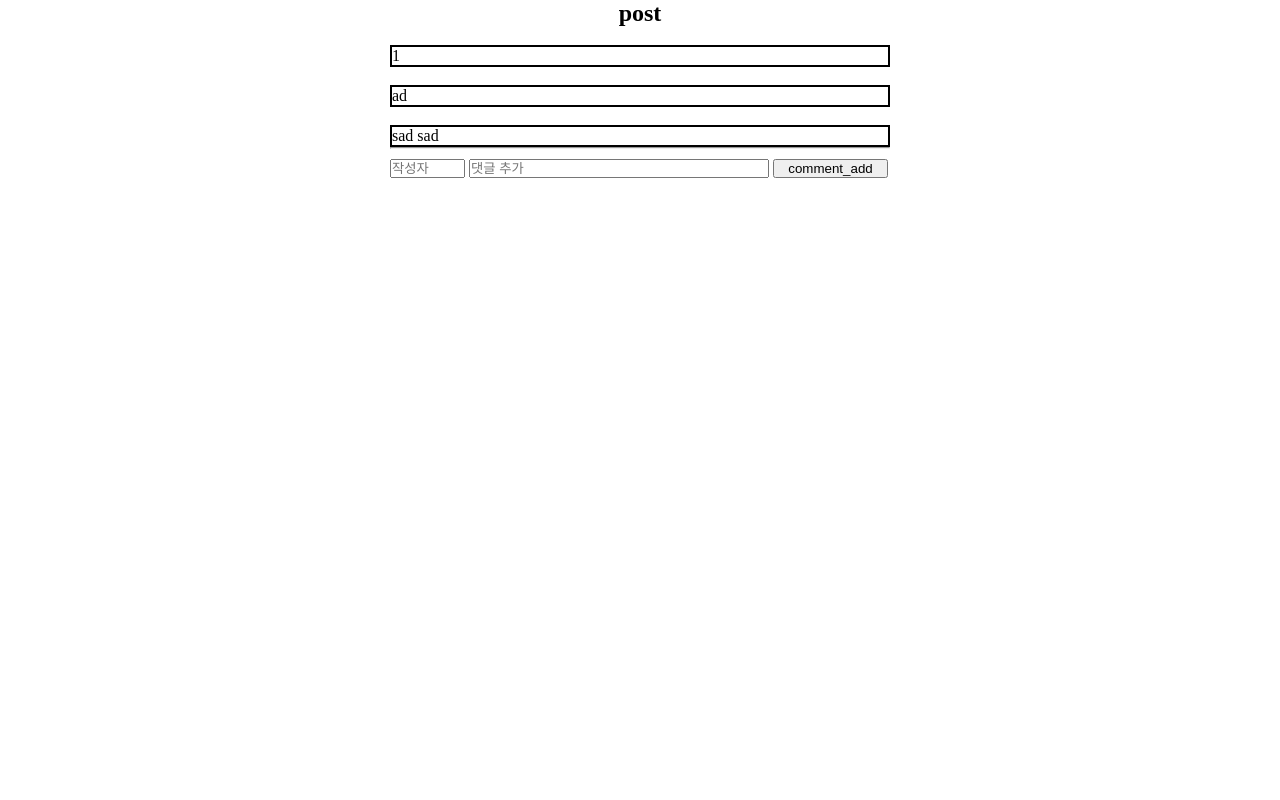
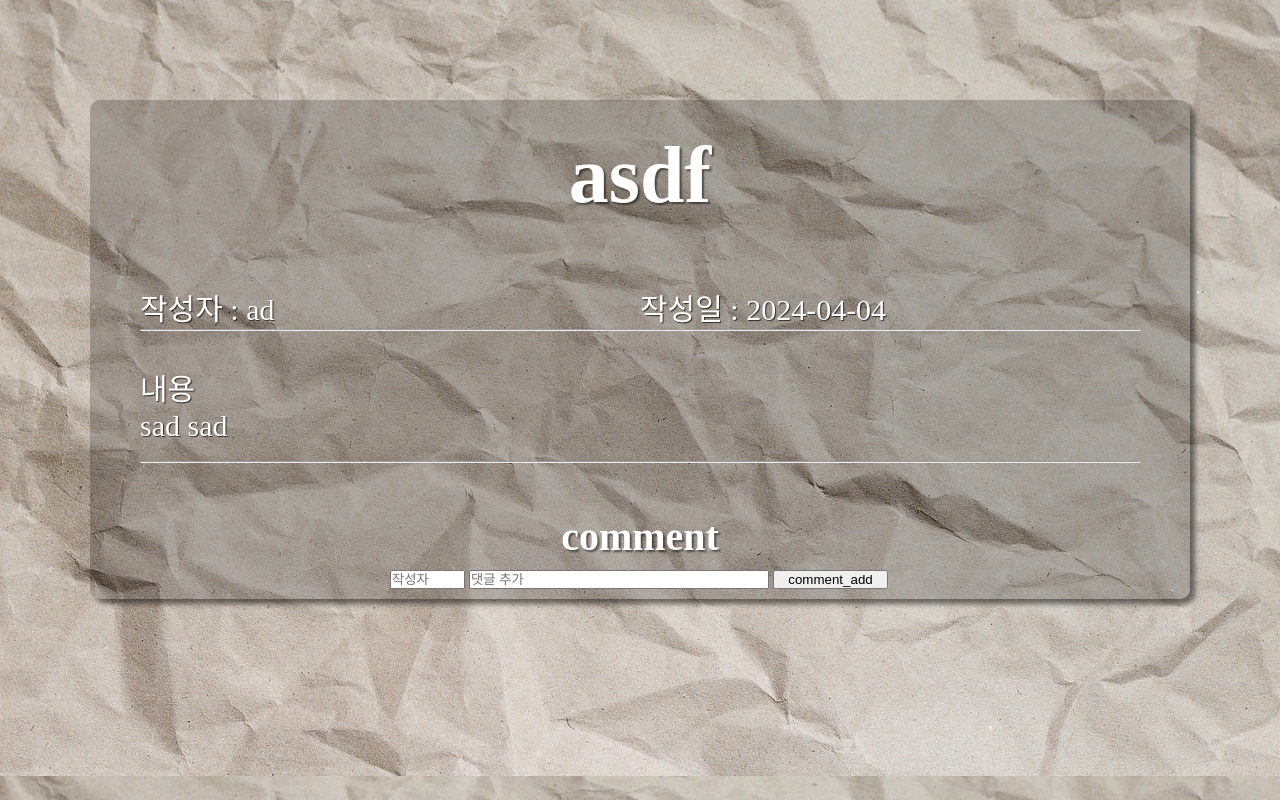
Before and after one commit to Jingood/adsad, a Flask app: page /comment_add/1 in a window 1280 px wide. Run offline with Flask 3, Linux system fonts and the light colour scheme; some web fonts are replaced.

Commit message:
post.html

```diff
--- a/templates/post.html
+++ b/templates/post.html
@@ -7,20 +7,60 @@
 	<meta name="viewport" content="width=device-width, initial-scale=1.0">
 	<title>post</title>
 	<style>
+		@font-face {
+            font-family: 'InkLipquid';
+            src: url('https://cdn.jsdelivr.net/gh/projectnoonnu/noonfonts_one@1.0/InkLipquid.woff') format('woff');
+            font-weight: normal;
+            font-style: normal;
+        }
+
+		body {
+            margin: 0;
+			padding: 0;
+			display: flex;
+			justify-content: center;
+			align-items: center;
+			flex-direction: column;
+			/* 화면 전체 높이에 Navbar를 중앙으로 정렬합니다. */
+			background-image: url("/static/paper-3155438_1280.jpg");
+			/* 이미지 경로는 실제 이미지 파일의 경로로 변경해야 합니다. */
+			background-size: cover;
+			/* 배경 이미지를 커버하도록 설정합니다. */
+			background-position: center;
+			/* 배경 이미지를 가운데로 정렬합니다. */
+        }
+
 		* {
 			margin: 0;
 			padding: 0;
 			box-sizing: border-box;
 		}
 
-		main h2 {
-			margin-top: 50px;
+		.main h2 {
+			margin: 30px 0;
+            font-size: 80px;
+            color: white;
+            text-shadow: 2px 2px 2px rgba(0, 0, 0, 0.5);
+            text-decoration: none;
 		}
 
-		.main {
+		.main h3{
+			margin-top: 50px;
+            font-size: 40px;
+            color: white;
+            text-shadow: 2px 2px 2px rgba(0, 0, 0, 0.5);
+			text-align: center;
+		}
+
+		.main{
+			margin: 100px;
 			display: flex;
 			flex-direction: column;
 			align-items: center;
+			background-color: rgba(0, 0, 0, 0.2);
+			border-radius: 10px;
+			box-shadow: 5px 5px 5px rgba(0, 0, 0, 0.5);
+			width: 1100px;
 		}
 
 		/* 작성자, 제목, 내용 디자인 부분 */
@@ -30,36 +70,59 @@
 		}
 
 		.post_data {
-			width: 500px;
+			width: 1000px;
+			font-family: 'InkLipquid';
+            font-size: 30px;
+            font: bold;
+            color: white;
+            text-shadow: 1px 1px 1px rgba(0, 0, 0, 0.7);
 		}
 
 		.post_data p {
 			width: 100%;
-			box-sizing: border-box;
-			border-width: 2px;
-			border-style: solid;
-			border-color: #000;
 		}
 
 		.post_1 {
 			height: 500px;
 		}
 
+		/* 댓글 부분  */
 		.comment,
+		li,
+		h3,
 		.comment_add,
 		.comment_search {
 			width: 500px;
-			margin: 10px 0;
+			margin: 10px auto ;
+		}
+		ul{
+			list-style: none;
 		}
 
+
+		.comment {
+			display: flex;
+			font-size: 15px;
+            color: white;
+            text-shadow: 2px 2px 2px rgba(0, 0, 0, 0.5);
+		}
+		.comment :nth-child(1){
+			width: 15%;
+		}
+		.comment :nth-child(2){
+			margin: 5px;
+		}
+		.comment :nth-child(3){
+			width: 85%;
+		}
+
+		/* 댓글 추가 부분 */
 		.comment_add form :first-child {
 			width: 15%;
 		}
-
 		.comment_add form :nth-child(2) {
 			width: 60%;
 		}
-
 		.comment_search input[type="text"] {
 			width: calc(78% - 10px)
 		}
@@ -75,54 +138,51 @@
 			width: 30%;
 			height: 30px;
 		}
-
-		.comment {
-			display: flex;
-		}
 	</style>
 </head>
 
 <body>
 	<div class="main">
-		<h2>post</h2>
+		<h2>{{ post.subject }}</h2>
 		<div>
 			<div class="post_data">
-				<div>
 				<br>
 				<div class="us_da">
-						<p>{{ post.id }}</p>
+					<p>작성자 : {{ post.username }}</p>
+					<p>작성일 : {{ post.create_date.strftime('%Y-%m-%d')}}</p>
 				</div>
+<hr>
+				<!-- <br>
+				<div class="">
+					<p>제목 : {{ post.subject }}</p>
+				</div>
+<hr> -->
 				<br>
 				<div class="">
-						<p>{{ post.username }}</p>
-					</div>
-					<br>
-					<div class="">
+					<p> 내용 </p>
 					<p>{{ post.content }}</p>
 				</div>
 			</div>
-			</div>
+			<br>
 <hr>
+		<h3>comment</h3>
 				<div class="div_comment">
-				<ol>
+				<ul>
 					{% for i in range(0, answer|length)%}
 					<li>
 						<div class="comment">
 							<p>{{ answer[i].username }}</p>
-							<br>
+							<hr>
 							<p>{{ answer[i].content}} </p>
-							<!-- <button class="">수정</button>
-							<form action="{{ url_for('comment_delete', comment_id=answer[i].id)}}">
-								<button type="submit" class="">삭제</button>
-							</form> -->
 						</div>
+						<hr>
 					</li>
 					{% endfor %}
-				</ol>
+				</ul>
 				<div class="comment_add">
 					<form action="{{ url_for('comment_add_button', post_id=post.id)}}" method="GET">
-						<input type="text" name="username" placeholder="작성자">
-						<input type="text" name="content" placeholder="댓글 추가">
+						<input type="text" name="username" placeholder="작성자" required>
+						<input type="text" name="content" placeholder="댓글 추가" required>
 						<button type="submit" class="comment_button">comment_add</button>
 					</form>
 				</div>
```
Also changed, not shown: templates/post_add.html (+20 -18 lines), database.db (added), static/paper-3155438_1280 2.jpg (added). Lines whose indentation alone changed are shown as unchanged.
